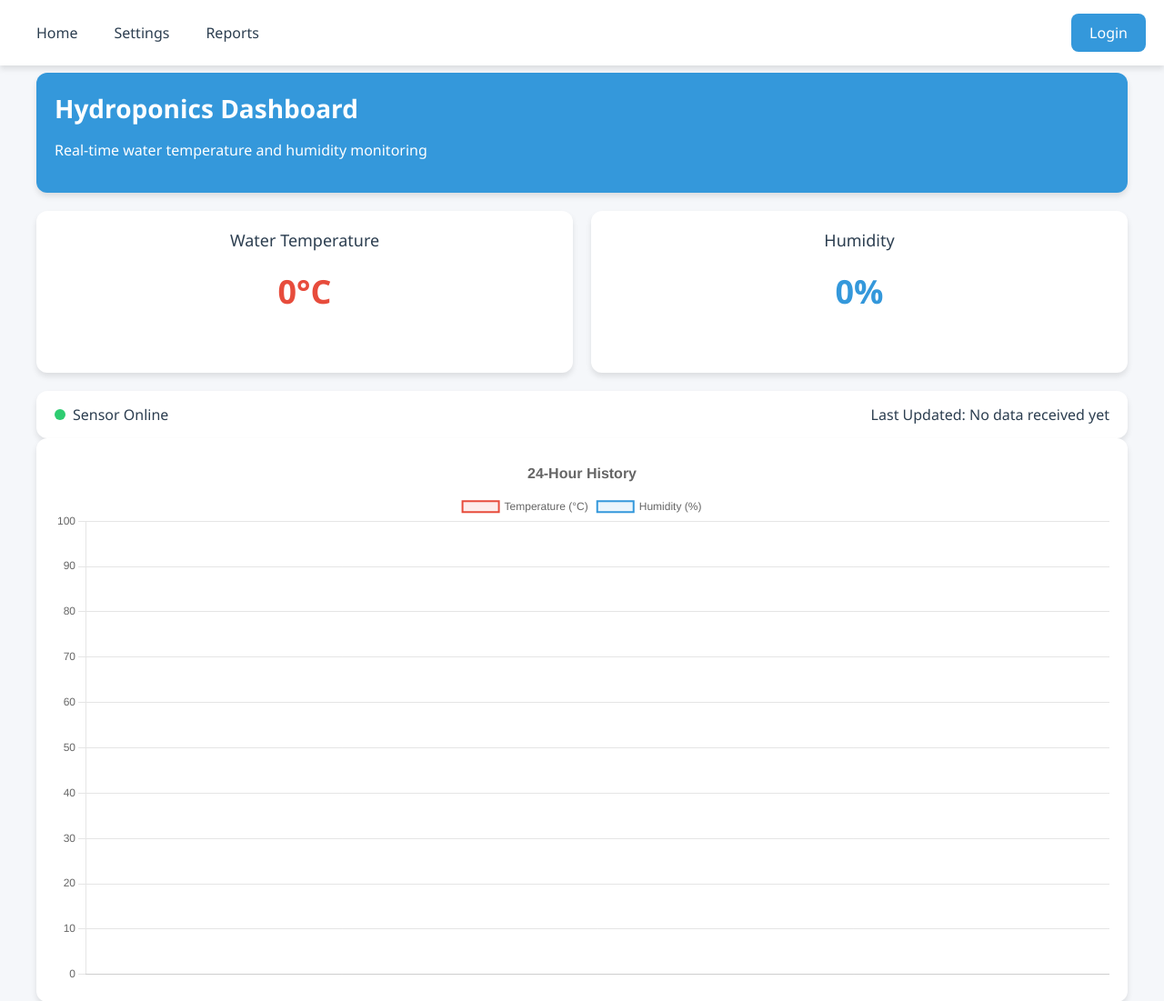
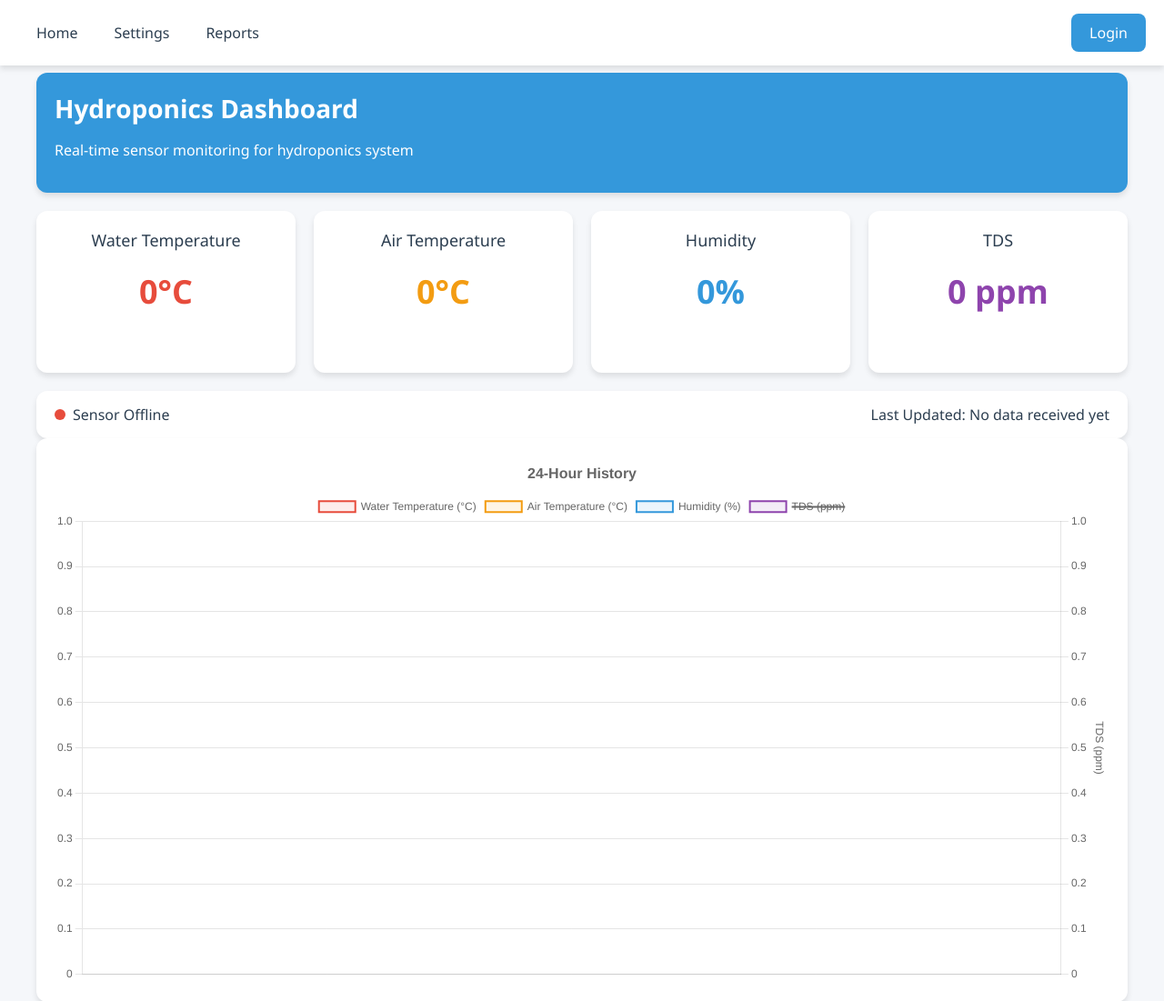
Before and after one commit to shreyash-patukale/cloud-crop, a Flask app: page / in a window 1280 px wide. Shown: the top 1101 px of the page at 91% size. Run offline with Flask 3, Linux system fonts and the light colour scheme; data that the repository does not hold is empty.

Commit message:
Update index.html

```diff
--- a/templates/index.html
+++ b/templates/index.html
@@ -4,7 +4,7 @@
     <meta charset="UTF-8">
     <meta http-equiv="X-UA-Compatible" content="IE=edge">
     <meta name="viewport" content="width=device-width, initial-scale=1.0">
-    <title>DHT22 Sensor Dashboard</title>
+    <title>Hydroponics Dashboard</title>
     <script src="https://cdnjs.cloudflare.com/ajax/libs/Chart.js/3.9.1/chart.min.js"></script>
     <style>
         :root {
@@ -100,7 +100,7 @@
 
         .dashboard {
             display: grid;
-            grid-template-columns: repeat(auto-fit, minmax(300px, 1fr));
+            grid-template-columns: repeat(auto-fit, minmax(250px, 1fr));
             gap: 20px;
             margin-bottom: 20px;
         }
@@ -128,12 +128,20 @@
             margin: 10px 0;
         }
 
-        .temperature {
+        .water-temperature {
             color: #e74c3c;
+        }
+
+        .air-temperature {
+            color: #f39c12;
         }
 
         .humidity {
             color: var(--primary-color);
+        }
+
+        .tds {
+            color: #8e44ad;
         }
 
         .chart-container {
@@ -213,19 +221,29 @@
     <div class="container">
         <header>
             <h1>Hydroponics Dashboard</h1>
-            <p>Real-time water temperature and humidity monitoring</p>
+            <p>Real-time sensor monitoring for hydroponics system</p>
         </header>
 
         <div class="dashboard">
             <div class="card">
                 <div class="card-title">Water Temperature</div>
-                <div class="card-value temperature">{{ temperature }}°C</div>
-                <div id="temperature-trend"></div>
+                <div class="card-value water-temperature">{{ water_temperature }}°C</div>
+                <div id="water-temperature-trend"></div>
+            </div>
+            <div class="card">
+                <div class="card-title">Air Temperature</div>
+                <div class="card-value air-temperature">{{ air_temperature }}°C</div>
+                <div id="air-temperature-trend"></div>
             </div>
             <div class="card">
                 <div class="card-title">Humidity</div>
                 <div class="card-value humidity">{{ humidity }}%</div>
                 <div id="humidity-trend"></div>
+            </div>
+            <div class="card">
+                <div class="card-title">TDS</div>
+                <div class="card-value tds">{{ tds }} ppm</div>
+                <div id="tds-trend"></div>
             </div>
         </div>
 
@@ -263,20 +281,26 @@
             if (!sensorData) return;
 
             const timestamps = [];
-            const temperatureData = [];
+            const waterTemperatureData = [];
+            const airTemperatureData = [];
             const humidityData = [];
+            const tdsData = [];
 
             // Process historical data
             sensorData.history.forEach(entry => {
                 const date = new Date(entry.timestamp * 1000); // Convert Unix timestamp to JS Date
                 timestamps.push(date.toLocaleTimeString([], { hour: '2-digit', minute: '2-digit' }));
-                temperatureData.push(parseFloat(entry.temperature).toFixed(1));
+                waterTemperatureData.push(parseFloat(entry.water_temperature).toFixed(1));
+                airTemperatureData.push(parseFloat(entry.air_temperature).toFixed(1));
                 humidityData.push(parseFloat(entry.humidity).toFixed(1));
+                tdsData.push(parseFloat(entry.tds).toFixed(1));
             });
 
             // Update card values
-            document.querySelector('.temperature').textContent = `${sensorData.temperature}°C`;
+            document.querySelector('.water-temperature').textContent = `${sensorData.water_temperature}°C`;
+            document.querySelector('.air-temperature').textContent = `${sensorData.air_temperature}°C`;
             document.querySelector('.humidity').textContent = `${sensorData.humidity}%`;
+            document.querySelector('.tds').textContent = `${sensorData.tds} ppm`;
             document.querySelector('.status div:last-child').textContent = `Last Updated: ${sensorData.last_updated}`;
 
             // Create main history chart
@@ -287,10 +311,19 @@
                     labels: timestamps,
                     datasets: [
                         {
-                            label: 'Temperature (°C)',
-                            data: temperatureData,
+                            label: 'Water Temperature (°C)',
+                            data: waterTemperatureData,
                             borderColor: '#e74c3c',
                             backgroundColor: 'rgba(231, 76, 60, 0.1)',
+                            borderWidth: 2,
+                            tension: 0.3,
+                            fill: true
+                        },
+                        {
+                            label: 'Air Temperature (°C)',
+                            data: airTemperatureData,
+                            borderColor: '#f39c12',
+                            backgroundColor: 'rgba(243, 156, 18, 0.1)',
                             borderWidth: 2,
                             tension: 0.3,
                             fill: true
@@ -303,6 +336,16 @@
                             borderWidth: 2,
                             tension: 0.3,
                             fill: true
+                        },
+                        {
+                            label: 'TDS (ppm)',
+                            data: tdsData,
+                            borderColor: '#8e44ad',
+                            backgroundColor: 'rgba(142, 68, 173, 0.1)',
+                            borderWidth: 2,
+                            tension: 0.3,
+                            fill: true,
+                            hidden: true  // Hide TDS by default as it might be on a different scale
                         }
                     ]
                 },
@@ -323,29 +366,52 @@
                     scales: {
                         x: {
                             ticks: {
-                                display: false // Hide x-axis time labels
+                                autoSkip: true,
+                                maxTicksLimit: 12,
+                                maxRotation: 0
                             }
                         },
                         y: {
                             beginAtZero: false,
-                            suggestedMin: temperatureData.length ? Math.min(...temperatureData) - 5 : 0,
-                            suggestedMax: humidityData.length ? Math.max(...humidityData) + 5 : 100
+                            suggestedMin: Math.min(
+                                ...[...waterTemperatureData, ...airTemperatureData, ...humidityData].map(Number)
+                            ) - 5,
+                            suggestedMax: Math.max(
+                                ...[...waterTemperatureData, ...airTemperatureData, ...humidityData].map(Number)
+                            ) + 5
+                        },
+                        y1: {
+                            position: 'right',
+                            beginAtZero: true,
+                            grid: {
+                                drawOnChartArea: false
+                            },
+                            title: {
+                                display: true,
+                                text: 'TDS (ppm)'
+                            }
                         }
                     }
                 }
             });
 
-            // Create sparklines for temperature and humidity
-            createSparkline('temperature-trend', temperatureData.slice(-12), '#e74c3c');
+            // Create sparklines for all metrics
+            createSparkline('water-temperature-trend', waterTemperatureData.slice(-12), '#e74c3c');
+            createSparkline('air-temperature-trend', airTemperatureData.slice(-12), '#f39c12');
             createSparkline('humidity-trend', humidityData.slice(-12), '#3498db');
+            createSparkline('tds-trend', tdsData.slice(-12), '#8e44ad');
         }
 
         // Mini sparkline charts for the cards
         function createSparkline(elementId, data, color) {
+            const element = document.getElementById(elementId);
+            // Clear previous sparkline if it exists
+            element.innerHTML = '';
+
             const canvas = document.createElement('canvas');
             canvas.width = 100;
             canvas.height = 30;
-            document.getElementById(elementId).appendChild(canvas);
+            element.appendChild(canvas);
 
             const ctx = canvas.getContext('2d');
             const gradient = ctx.createLinearGradient(0, 0, 0, 30);
@@ -356,14 +422,15 @@
             ctx.strokeStyle = color;
             ctx.lineWidth = 1;
 
-            const max = data.length ? Math.max(...data) : 1;
-            const min = data.length ? Math.min(...data) : 0;
+            const values = data.map(Number);
+            const max = values.length ? Math.max(...values) : 1;
+            const min = values.length ? Math.min(...values) : 0;
             const range = max - min || 1;
 
             // Draw the sparkline
             ctx.beginPath();
-            data.forEach((value, index) => {
-                const x = index * (canvas.width / (data.length - 1));
+            values.forEach((value, index) => {
+                const x = index * (canvas.width / (values.length - 1));
                 const y = canvas.height - ((value - min) / range) * canvas.height;
                 if (index === 0) {
                     ctx.moveTo(x, y);
@@ -384,6 +451,35 @@
 
         // Periodically update the dashboard
         setInterval(initializeChart, 60000); // Update every 60 seconds
+
+        // Add event listener to check if the sensor is online
+        function checkSensorStatus() {
+            const lastUpdated = document.querySelector('.status div:last-child').textContent;
+            const statusDot = document.querySelector('.status-dot');
+            const statusText = document.querySelector('.status-indicator span');
+
+            if (lastUpdated === "Last Updated: No data received yet") {
+                statusDot.style.backgroundColor = "#e74c3c";
+                statusText.textContent = "Sensor Offline";
+            } else {
+                const updatedTime = lastUpdated.replace("Last Updated: ", "");
+                const lastUpdate = new Date(updatedTime);
+                const currentTime = new Date();
+
+                // If last update was more than 5 minutes ago, consider the sensor offline
+                if ((currentTime - lastUpdate) > 5 * 60 * 1000) {
+                    statusDot.style.backgroundColor = "#e74c3c";
+                    statusText.textContent = "Sensor Offline";
+                } else {
+                    statusDot.style.backgroundColor = "#2ecc71";
+                    statusText.textContent = "Sensor Online";
+                }
+            }
+        }
+
+        // Check sensor status every minute
+        setInterval(checkSensorStatus, 60000);
+        checkSensorStatus(); // Initial check
     </script>
 </body>
 </html>
```
